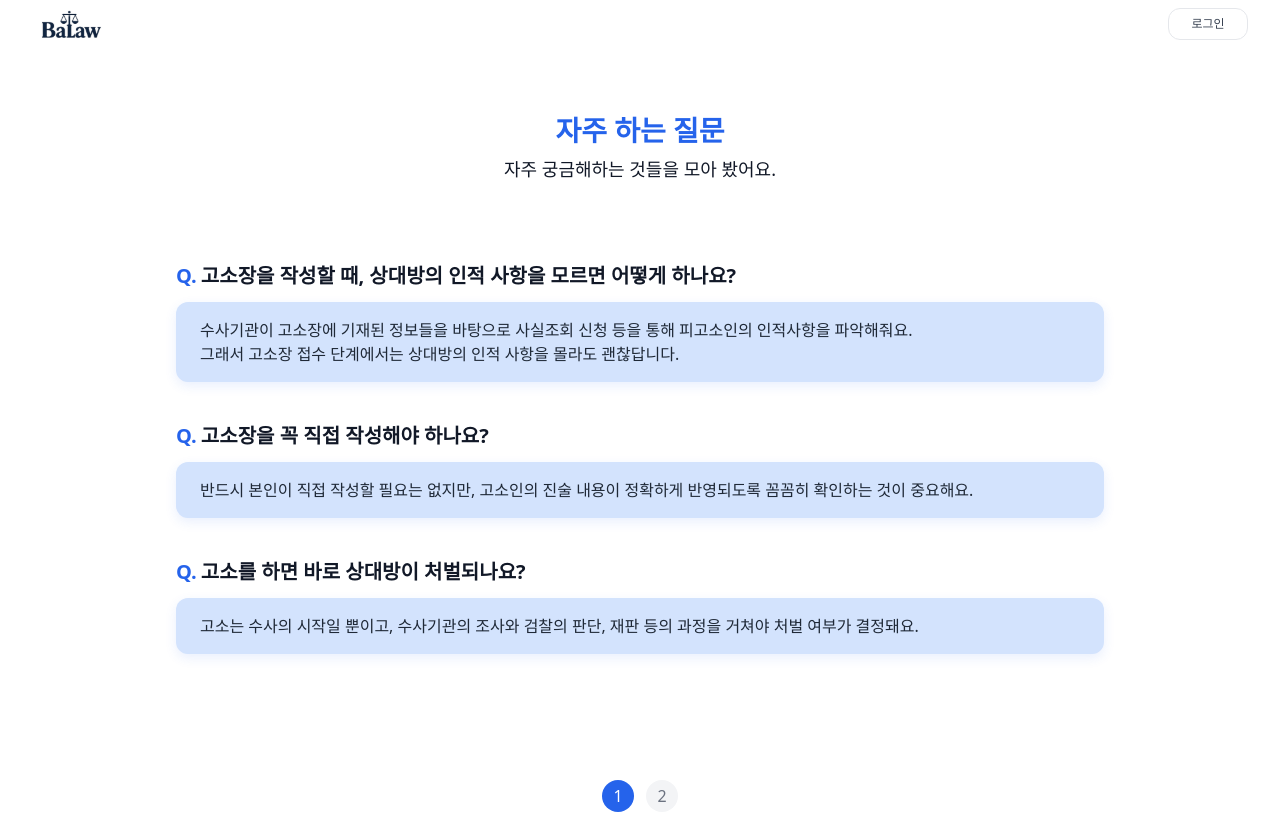
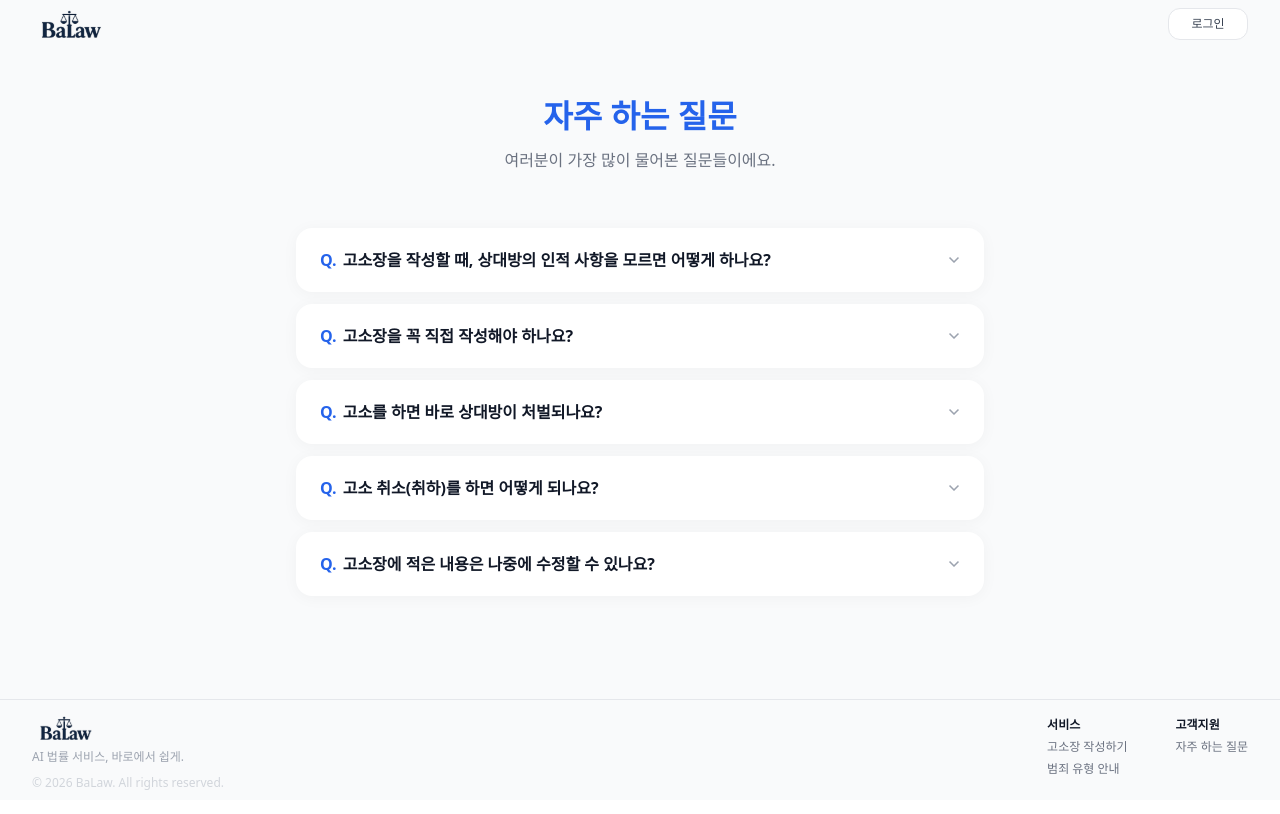
Before and after one commit to capston-design-baro/Baro-Front, a React (Vite) app: page /faq in a window 1280 px wide. Shown: the top 814 px of the page. Built offline with nearby package versions, Linux system fonts and the light colour scheme; no server answers; a web font is replaced by a local one.

Commit message:
[Design] faq 페이지 디자인 변경 (#85)
* [Chore] 답변 보완

* [Design] faq 페이지 디자인 변경

* [Chore] 프리티어 일괄 적용

```diff
--- a/src/features/faq/components/FaqItemCard.tsx
+++ b/src/features/faq/components/FaqItemCard.tsx
@@ -2,27 +2,78 @@ import React from 'react';
 
 import type { FaqItem } from '@/features/faq/constants/faq';
 
-type Props = {
+interface Props {
   item: FaqItem;
-};
+  isOpen: boolean;
+  onToggle: () => void;
+  index: number;
+  isVisible: boolean;
+}
 
-const FaqItemCard: React.FC<Props> = ({ item }) => {
+const FaqItemCard: React.FC<Props> = ({ item, isOpen, onToggle, index, isVisible }) => {
   return (
-    <div className="flex flex-col gap-3">
-      {/* 질문 영역 */}
-      <div className="w-full">
-        <p className="text-heading-4-bold text-neutral-900">
-          <span className="text-primary-400 mr-1">Q.</span>
-          {item.question}
-        </p>
-      </div>
+    <div
+      className={[
+        'overflow-hidden rounded-[16px] bg-white transition-all duration-300',
+        'shadow-[0_2px_16px_rgba(0,0,0,0.04)]',
+        isOpen ? 'shadow-[0_4px_20px_rgba(37,99,235,0.08)]' : '',
+        // 등장 애니메이션
+        isVisible ? 'translate-y-0 opacity-100' : 'translate-y-6 opacity-0',
+      ].join(' ')}
+      style={{ transitionDelay: isVisible ? `${index * 80}ms` : '0ms' }}
+    >
+      <div className="flex">
+        {/* 좌측 하이라이트 바 */}
+        <div
+          className={[
+            'w-1 flex-shrink-0 transition-all duration-300',
+            isOpen ? 'bg-primary-400' : 'bg-transparent',
+          ].join(' ')}
+        />
 
-      {/* 답변 카드 영역 */}
-      <div
-        className="rounded-300 bg-primary-50 w-full px-6 py-4"
-        style={{ boxShadow: '0px 4px 12px 0 rgba(37,99,235,0.1)' }}
-      >
-        <p className="text-body-2 whitespace-pre-line text-neutral-800">{item.answer}</p>
+        <div className="flex-1">
+          {/* 질문 영역 (토글 버튼) */}
+          <button
+            type="button"
+            onClick={onToggle}
+            className="flex w-full items-center justify-between px-5 py-5 text-left"
+          >
+            <p
+              className={[
+                'text-body-2-bold pr-4 transition-colors duration-300',
+                isOpen ? 'text-primary-400' : 'text-neutral-900',
+              ].join(' ')}
+            >
+              <span className="text-primary-400 mr-1.5">Q.</span>
+              {item.question}
+            </p>
+            <span
+              className={[
+                'material-symbols-outlined flex-shrink-0 !text-[20px]',
+                'transition-all duration-300',
+                isOpen ? 'text-primary-400 rotate-180' : 'text-neutral-400',
+              ].join(' ')}
+            >
+              expand_more
+            </span>
+          </button>
+
+          {/* 답변 영역 (아코디언) */}
+          <div
+            className={[
+              'grid transition-all duration-300 ease-out',
+              isOpen ? 'grid-rows-[1fr] opacity-100' : 'grid-rows-[0fr] opacity-0',
+            ].join(' ')}
+          >
+            <div className="overflow-hidden">
+              <div className="border-t border-neutral-100 px-5 pt-4 pb-5">
+                <p className="text-body-3-regular leading-relaxed whitespace-pre-line text-neutral-600">
+                  {item.answer}
+                </p>
+              </div>
+            </div>
+          </div>
+        </div>
       </div>
     </div>
   );
--- a/src/features/faq/constants/faq.ts
+++ b/src/features/faq/constants/faq.ts
@@ -9,30 +9,30 @@ export const FAQ_ITEMS: FaqItem[] = [
     id: 1,
     question: '고소장을 작성할 때, 상대방의 인적 사항을 모르면 어떻게 하나요?',
     answer:
-      '수사기관이 고소장에 기재된 정보들을 바탕으로 사실조회 신청 등을 통해 피고소인의 인적사항을 파악해줘요.\n그래서 고소장 접수 단계에서는 상대방의 인적 사항을 몰라도 괜찮답니다.',
+      '상대방의 이름이나 주소를 모르더라도 고소장을 접수할 수 있어요.\n\n피고소인 란에 "성명불상"이라고 적고, 상대방을 특정할 수 있는 정보(전화번호, SNS 계정, 차량번호, CCTV 위치 등)를 최대한 기재하면 돼요.\n수사기관이 이 정보를 바탕으로 사실조회 등을 통해 신원을 파악해줍니다.',
   },
   {
     id: 2,
     question: '고소장을 꼭 직접 작성해야 하나요?',
     answer:
-      '반드시 본인이 직접 작성할 필요는 없지만, 고소인의 진술 내용이 정확하게 반영되도록 꼼꼼히 확인하는 것이 중요해요.',
+      '꼭 본인이 직접 작성할 필요는 없어요.\n\n변호사에게 대리 작성을 맡기거나, 바로 같은 서비스를 활용해서 작성할 수도 있어요. 다만, 고소장에 담긴 사실관계가 실제 경험과 정확히 일치하는지 반드시 확인해주세요.\n허위 사실이 포함되면 무고죄(형법 제156조)에 해당할 수 있으니 주의가 필요해요.',
   },
   {
     id: 3,
     question: '고소를 하면 바로 상대방이 처벌되나요?',
     answer:
-      '고소는 수사의 시작일 뿐이고, 수사기관의 조사와 검찰의 판단, 재판 등의 과정을 거쳐야 처벌 여부가 결정돼요.',
+      '고소는 수사의 시작 단계일 뿐, 바로 처벌로 이어지지는 않아요.\n\n고소장 접수 → 경찰 수사 → 검찰 송치 → 기소 여부 결정 → 재판의 절차를 거치게 돼요.\n검찰이 증거가 충분하다고 판단하면 기소하고, 법원이 최종 처벌 여부를 결정합니다. 수사 과정에서 고소인 조사(진술)도 진행되니 참고해주세요.',
   },
   {
     id: 4,
     question: '고소 취소(취하)를 하면 어떻게 되나요?',
     answer:
-      '일부 범죄는 고소를 취하하면 처벌이 불가능해질 수 있어요. 취하 전에 꼭 법률적 영향을 확인하는 게 좋아요.',
+      '친고죄(명예훼손, 모욕 등)의 경우 고소를 취하하면 처벌이 불가능해져요.\n반의사불벌죄(폭행, 협박 등)는 처벌을 원하지 않는다는 의사표시를 하면 공소가 기각돼요.\n그 외 일반 범죄(사기, 횡령 등)는 고소를 취하해도 검찰이 직권으로 수사를 계속할 수 있어요.\n\n또한 고소 취하 후에는 같은 사건으로 다시 고소할 수 없으니 신중하게 결정해주세요.',
   },
   {
     id: 5,
     question: '고소장에 적은 내용은 나중에 수정할 수 있나요?',
     answer:
-      '추가 진술이나 보완자료 제출을 통해 내용을 보강할 수 있어요. 다만 최초 진술과 상충되는 내용은 신빙성에 영향을 줄 수 있어요.',
+      '네, 보충 진술서나 추가 자료 제출을 통해 내용을 보완할 수 있어요.\n\n다만 최초 진술과 크게 달라지면 진술의 신빙성이 떨어질 수 있으니, 처음 작성할 때 사실관계를 정확하게 정리하는 것이 중요해요.\n오탈자나 날짜 등 단순한 사실 오류는 수사관에게 말씀하시면 쉽게 정정할 수 있어요.',
   },
 ];
--- a/src/features/faq/pages/FaqPage.tsx
+++ b/src/features/faq/pages/FaqPage.tsx
@@ -7,9 +7,9 @@ import FaqSection from '@/features/faq/sections/FaqSection';
 
 const FaqPage: React.FC = () => {
   return (
-    <div className="flex min-h-screen flex-col bg-white">
+    <div className="flex h-screen flex-col overflow-hidden bg-neutral-50">
       <Header />
-      <main className="flex-1">
+      <main className="flex-1 overflow-y-auto scroll-smooth">
         <FaqSection />
       </main>
       <Footer />
--- a/src/features/faq/sections/FaqSection.tsx
+++ b/src/features/faq/sections/FaqSection.tsx
@@ -1,70 +1,60 @@
-import React, { useMemo, useState } from 'react';
-
-import IntroHeader from '@/shared/ui/IntroHeader';
+import React, { useCallback, useEffect, useRef, useState } from 'react';
 
 import FaqItemCard from '@/features/faq/components/FaqItemCard';
 import { FAQ_ITEMS } from '@/features/faq/constants/faq';
 
-const ITEMS_PER_PAGE = 3;
+const FaqSection: React.FC = () => {
+  const [openId, setOpenId] = useState<number | null>(null);
+  const sectionRef = useRef<HTMLElement>(null);
+  const [isVisible, setIsVisible] = useState(false);
 
-const FaqSection: React.FC = () => {
-  const [currentPage, setCurrentPage] = useState(0);
+  const handleToggle = useCallback((id: number) => {
+    setOpenId((prev) => (prev === id ? null : id));
+  }, []);
 
-  const totalPages = Math.ceil(FAQ_ITEMS.length / ITEMS_PER_PAGE);
+  useEffect(() => {
+    const observer = new IntersectionObserver(
+      ([entry]) => {
+        setIsVisible(entry.isIntersecting);
+      },
+      { threshold: 0.1 },
+    );
 
-  const visibleFaqs = useMemo(() => {
-    const start = currentPage * ITEMS_PER_PAGE;
-    return FAQ_ITEMS.slice(start, start + ITEMS_PER_PAGE);
-  }, [currentPage]);
+    if (sectionRef.current) {
+      observer.observe(sectionRef.current);
+    }
 
-  const handlePageClick = (pageIndex: number) => {
-    setCurrentPage(pageIndex);
-  };
+    return () => observer.disconnect();
+  }, []);
 
   return (
-    <section className="bg-neutral-0 w-full">
-      <div className="mx-auto flex max-w-[960px] flex-col items-center gap-20 px-4 py-16">
+    <section
+      ref={sectionRef}
+      className="w-full bg-neutral-50"
+    >
+      <div className="mx-auto flex max-w-[720px] flex-col items-center px-4 py-8 sm:py-12">
         {/* 상단 타이틀 영역 */}
-        <IntroHeader
-          title="자주 하는 질문"
-          lines={['자주 궁금해하는 것들을 모아 봤어요.']}
-          center
-          showArrow={false}
-        />
+        <header className="mb-10 text-center sm:mb-14">
+          <h2 className="text-heading-2-bold sm:text-main-4 text-primary-400 mb-3">
+            자주 하는 질문
+          </h2>
+          <p className="text-body-3-regular sm:text-body-2-regular text-neutral-500">
+            여러분이 가장 많이 물어본 질문들이에요.
+          </p>
+        </header>
 
-        {/* FAQ 리스트 + 페이지네이션 묶음 -> 높이 고정 */}
-        <div className="flex min-h-[550px] w-full flex-col justify-between">
-          {/* FAQ 리스트 (한 화면에 최대 3개) */}
-          <div className="flex w-full flex-1 flex-col gap-10">
-            {visibleFaqs.map((item) => (
-              <FaqItemCard
-                key={item.id}
-                item={item}
-              />
-            ))}
-          </div>
-
-          {/* 페이지네이션 버튼 */}
-          <div className="mt-8 flex items-center justify-center gap-3">
-            {Array.from({ length: totalPages }).map((_, idx) => {
-              const isActive = idx === currentPage;
-              return (
-                <button
-                  key={idx}
-                  type="button"
-                  onClick={() => handlePageClick(idx)}
-                  className={[
-                    'text-body-3 flex h-8 w-8 items-center justify-center rounded-full transition-colors',
-                    isActive
-                      ? 'bg-primary-400 text-neutral-0'
-                      : 'bg-neutral-100 text-neutral-500 hover:bg-neutral-200',
-                  ].join(' ')}
-                >
-                  {idx + 1}
-                </button>
-              );
-            })}
-          </div>
+        {/* FAQ 리스트 */}
+        <div className="flex w-full flex-col gap-3">
+          {FAQ_ITEMS.map((item, i) => (
+            <FaqItemCard
+              key={item.id}
+              item={item}
+              isOpen={openId === item.id}
+              onToggle={() => handleToggle(item.id)}
+              index={i}
+              isVisible={isVisible}
+            />
+          ))}
         </div>
       </div>
     </section>
```
